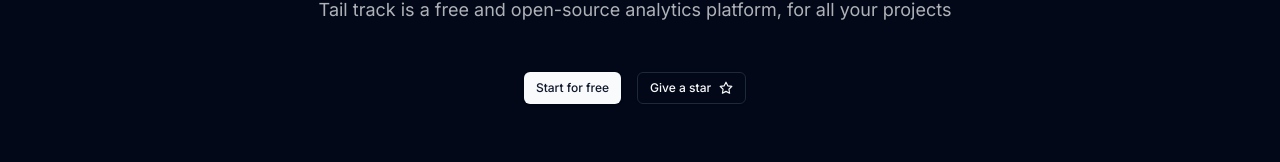
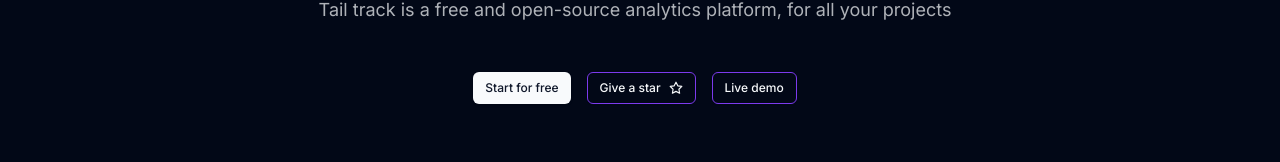
Before and after one commit to nishchay17/tail-track, a Next.js app: page / in a window 1280 px wide. Shown: the part 428-590 px from the top of the page. Built offline with nearby package versions, Linux system fonts and the light colour scheme; no server answers.

Commit message:
feat: demo page

```diff
--- /dev/null
+++ b/app/demo/page.tsx
@@ -0,0 +1,33 @@
+import AnalyticsDashboard from "@/components/dashboard/analytics-dashboard";
+import { MainNav } from "@/components/nav/main-nav";
+import { mockTracker } from "@/config/mock";
+
+function DemoPage() {
+  return (
+    <div className="container">
+      <MainNav
+        items={[{ title: "Home", href: "/" }]}
+        className="justify-between items-center my-6"
+      />
+      <main className="mt-24">
+        <p className="text-3xl font-medium mb-4">Demo page</p>
+        <p className="text-lg mb-4">
+          Cards with violet boarder are dymanic and are created from information
+          meta data sent
+        </p>
+        <p className="text-lg mb-1">
+          For example, sending country in meta data will create card with violet
+          boarder with heading country
+        </p>
+        <code className="text-lg bg-violet-500/20 px-[5px] py-[1px] rounded-md border border-white/10">
+          {"tailtrack('namespace', {country: 'india'})"}
+        </code>
+        <section className="mt-16">
+          <AnalyticsDashboard trackingDays={7} tracks={mockTracker} />
+        </section>
+      </main>
+    </div>
+  );
+}
+
+export default DemoPage;
--- a/app/page.tsx
+++ b/app/page.tsx
@@ -59,11 +59,27 @@
           >
             Start for free
           </Button>
-          <Link href="https://github.com/nishchay17/tail-track" target="_blank">
-            <Button variant="outline" size="sm">
+          <Button
+            asChild
+            variant="outline"
+            size="sm"
+            className=" border-violet-600"
+          >
+            <Link
+              href="https://github.com/nishchay17/tail-track"
+              target="_blank"
+            >
               Give a star <Icons.star size={14} className="ml-2" />
-            </Button>
-          </Link>
+            </Link>
+          </Button>
+          <Button
+            asChild
+            className=" border-violet-600"
+            variant="outline"
+            size="sm"
+          >
+            <Link href="/demo">Live demo</Link>
+          </Button>
         </div>
       </section>
       <div className="container max-w-[1000px]">
```
